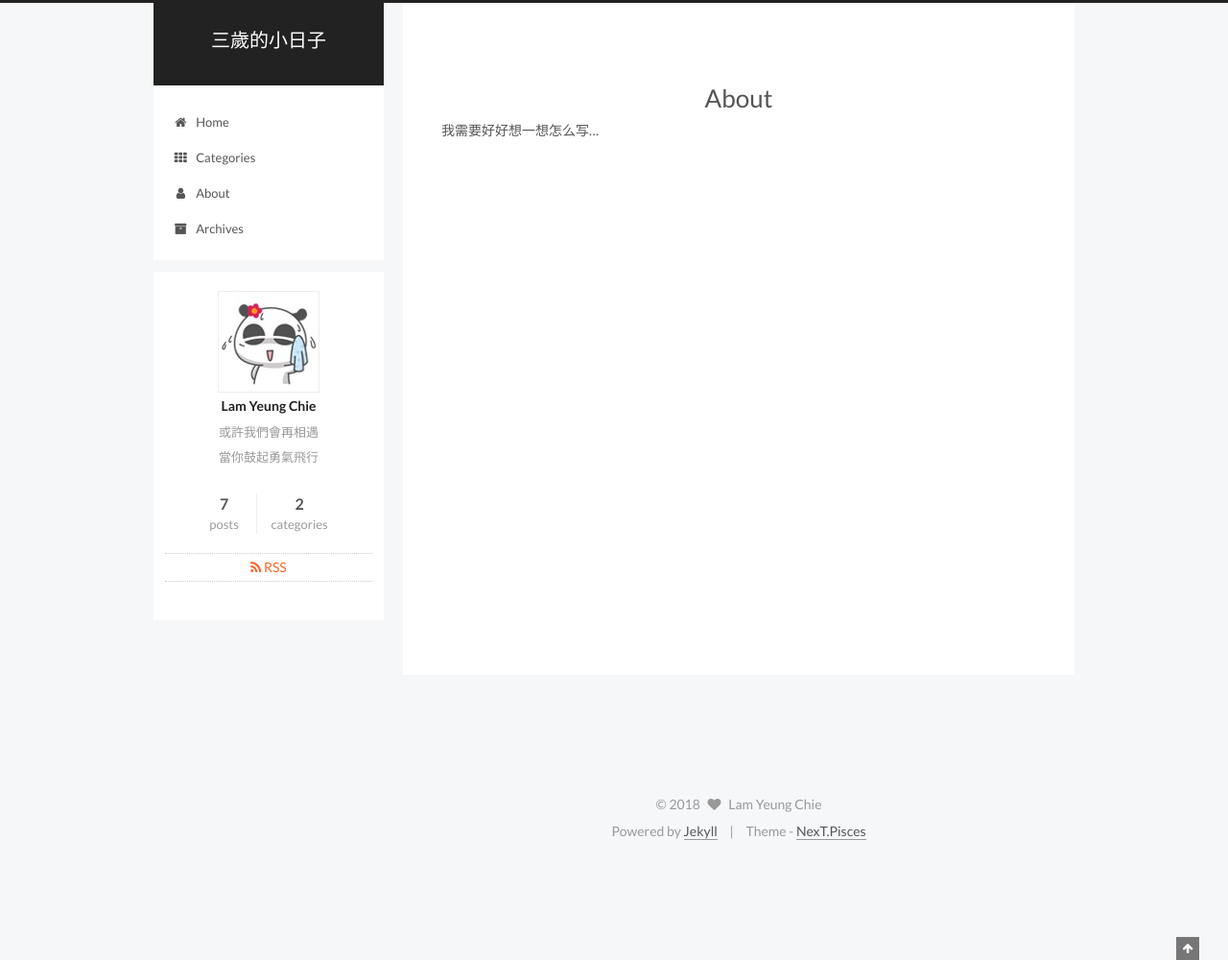
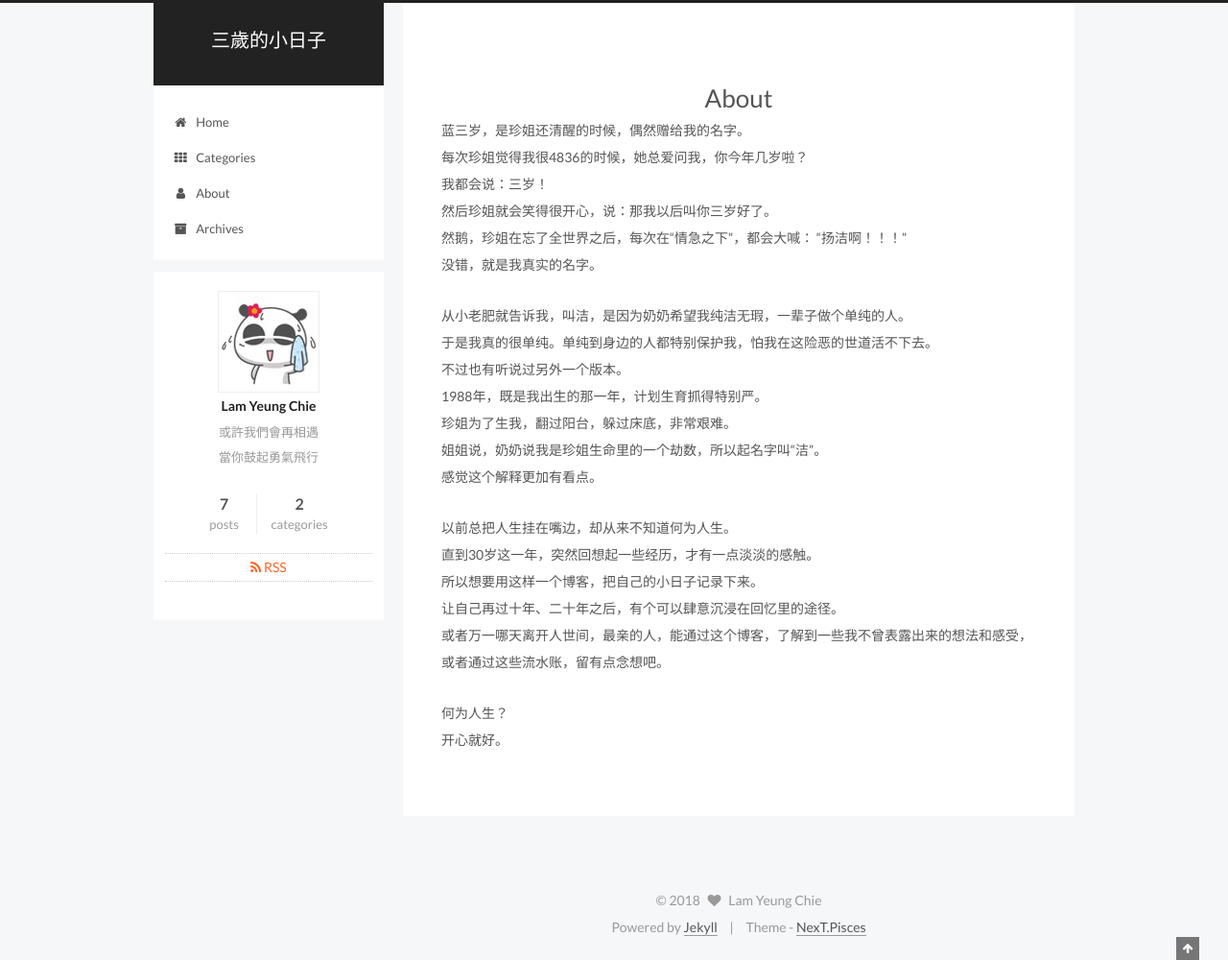
Before and after one commit to moonicake/moonicake.github.io, a Jekyll site: the page built from about/index.md, in a window 1280 px wide. Shown: the whole page at 96% size. Built offline with Jekyll 4.4.1, drawn with Linux system fonts in a browser that asks for light colours.

Commit message:
update about

```diff
--- a/about/index.md
+++ b/about/index.md
@@ -3,4 +3,28 @@ layout: page
 type: about
 ---
 
-我需要好好想一想怎么写...
+蓝三岁，是珍姐还清醒的时候，偶然赠给我的名字。
+每次珍姐觉得我很4836的时候，她总爱问我，你今年几岁啦？
+我都会说：三岁！
+然后珍姐就会笑得很开心，说：那我以后叫你三岁好了。
+然鹅，珍姐在忘了全世界之后，每次在“情急之下”，都会大喊：
+“扬洁啊！！！”
+没错，就是我真实的名字。
+
+从小老肥就告诉我，叫洁，是因为奶奶希望我纯洁无瑕，一辈子做个单纯的人。
+于是我真的很单纯。单纯到身边的人都特别保护我，怕我在这险恶的世道活不下去。
+不过也有听说过另外一个版本。
+1988年，既是我出生的那一年，计划生育抓得特别严。
+珍姐为了生我，翻过阳台，躲过床底，非常艰难。
+姐姐说，奶奶说我是珍姐生命里的一个劫数，所以起名字叫“洁”。
+感觉这个解释更加有看点。
+
+以前总把人生挂在嘴边，却从来不知道何为人生。
+直到30岁这一年，突然回想起一些经历，才有一点淡淡的感触。
+所以想要用这样一个博客，把自己的小日子记录下来。
+让自己再过十年、二十年之后，有个可以肆意沉浸在回忆里的途径。
+或者万一哪天离开人世间，最亲的人，能通过这个博客，了解到一些我不曾表露出来的想法和感受，
+或者通过这些流水账，留有点念想吧。
+
+何为人生？
+开心就好。
```
